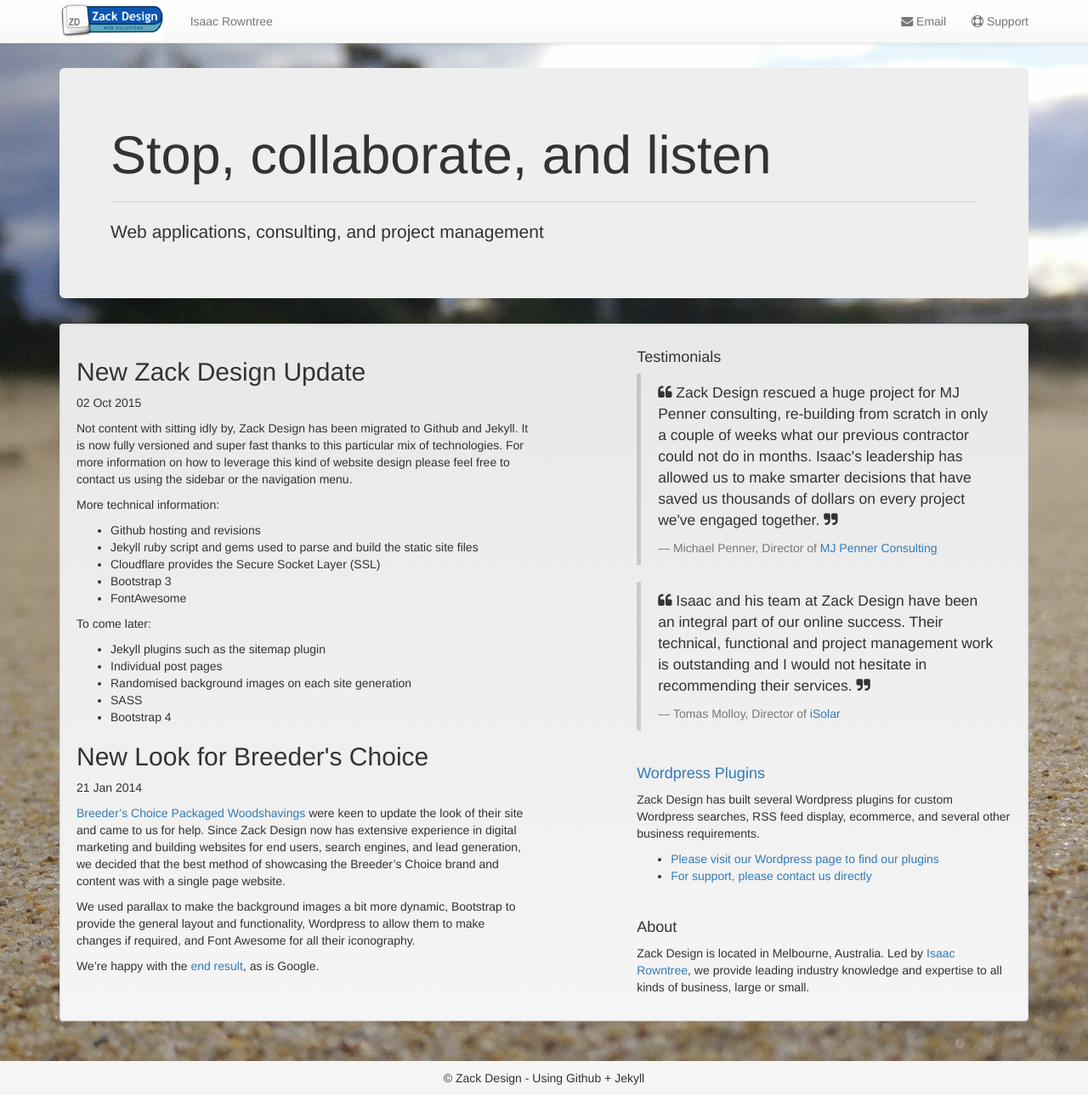
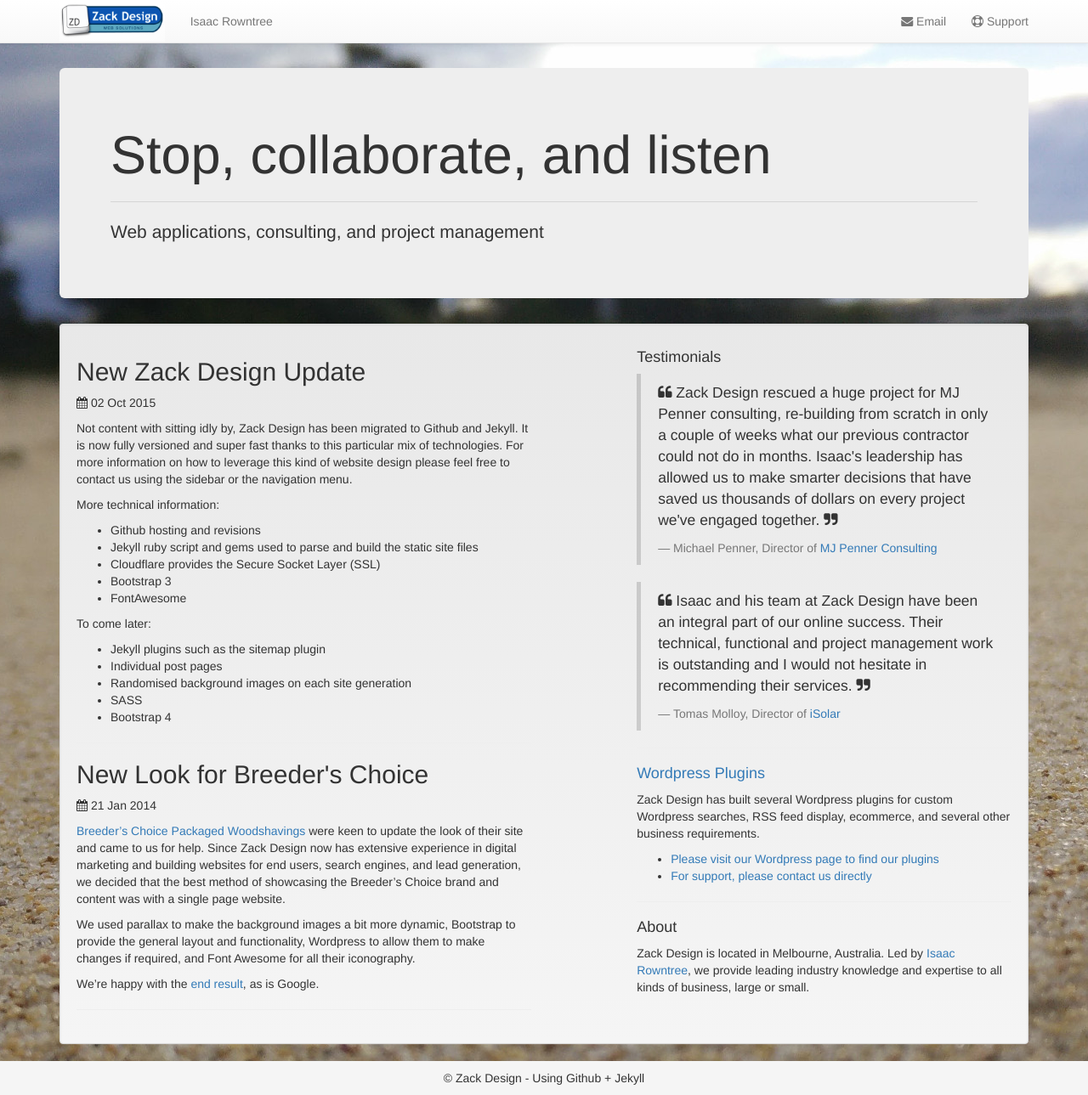
Before and after one commit to zackdesign/zackdesign.github.io, a Jekyll site: the page built from index.html, in a window 1280 px wide and 1289 px high. Shown: the whole window at 85% size. Built offline with Jekyll 4.4.1, drawn with Linux system fonts in a browser that asks for light colours; nearby versions of some CDN libraries.

Commit message:
new iconography and post seperation

```diff
--- a/index.html
+++ b/index.html
@@ -6,8 +6,8 @@ layout: default
 
     <div class="blog-post">
         <h2 class="blog-post-title">{{ post.title }}</h2>
-        <p class="blog-post-meta">{{ post.date | date_to_string }}</p>
+        <p class="blog-post-meta"><i class="fa fa-calendar"></i> {{ post.date | date_to_string }}</p>
         {{ post.content }}
     </div>
-
+    <hr>
 {% endfor %}
```
